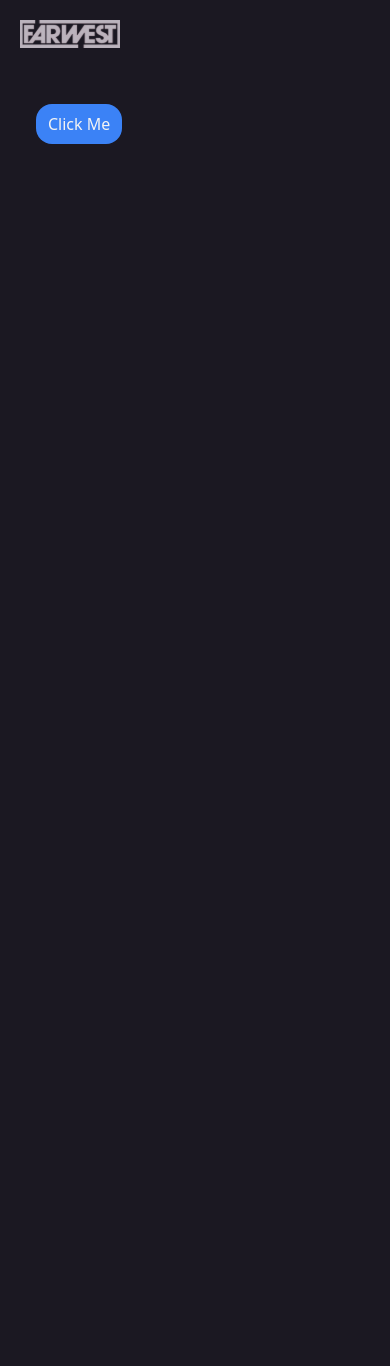
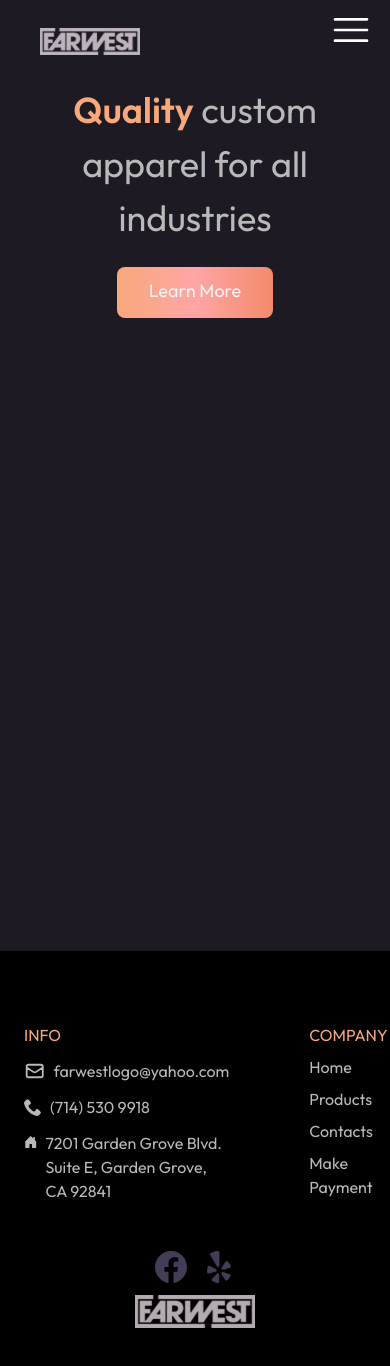
Before and after one commit to MoonWish-Studios/farwest-uniforms, a Next.js app: page / in a window 390 px wide. Before the commit the page ends 844 px from the top, so only its background shows below. Built offline with nearby package versions, Linux system fonts and the light colour scheme.

Commit message:
created navbar, footer, and began contact page

```diff
--- /dev/null
+++ b/app/(components)/Footer.tsx
@@ -0,0 +1,68 @@
+import React from "react"
+import Image from "next/image"
+import { BsFacebook } from "react-icons/bs"
+import { FaYelp } from "react-icons/fa"
+import { HiOutlineMail } from "react-icons/hi"
+import { ImPhone } from "react-icons/im"
+import { BsHouseDoorFill } from "react-icons/bs"
+import Link from "next/link"
+
+export default function Footer() {
+  return (
+    <footer className="bg-black">
+      {/* Flex Container */}
+      <div className="container flex flex-col-reverse justify-between px-6 py-10 mx-auto space-y-8 md:justify-between md:flex-row md:space-y-0">
+        {/* Logo and Social */}
+        <div className="flex flex-col-reverse items-center space-y-12 md:mr-32 md:flex-col md:space-y-4 md:items-start">
+          <div>
+            <Image src="/logo.svg" width={120} height={120} alt={""} />
+          </div>
+          <div className="flex justify-center pb-3 space-x-4">
+            <Link target="_blank" rel="noopener noreferrer" href="https://www.facebook.com/farwestuniforms/">
+              <BsFacebook size={32} color="#453D55" />
+            </Link>
+            <Link
+              target="_blank"
+              rel="noopener noreferrer"
+              href="https://www.yelp.com/biz/farwest-uniforms-and-embroidery-garden-grove-2?utm_campaign=www_business_share_popup&utm_medium=copy_link&utm_source=(direct)"
+            >
+              <FaYelp size={32} color="#453D55" />
+            </Link>
+          </div>
+        </div>
+        {/* Contact List */}
+        <div className="flex justify-around space-x-20 md:space-x-40">
+          <div className="flex flex-col w-3/5 space-y-3 text-textPrimary ">
+            <p className="text-gradientSub1">INFO</p>
+            <Link className="flex flex-row items-center space-x-2 hover:text-white" href="">
+              <HiOutlineMail size={22} /> <p>farwestlogo@yahoo.com</p>
+            </Link>
+            <Link className="flex flex-row items-center space-x-2 hover:text-white" href="">
+              <ImPhone size={18} />
+              <p>(714) 530 9918</p>
+            </Link>
+            <Link className="flex flex-row items-start space-x-2 hover:text-white" href="">
+              <BsHouseDoorFill className="pb-2" size={30} />
+              <p>7201 Garden Grove Blvd. Suite E, Garden Grove, CA 92841</p>
+            </Link>
+          </div>
+          <div className="flex flex-col space-y-2 md:w-3/5 text-textPrimary">
+            <p className="text-gradientSub1">COMPANY</p>
+            <Link className="hover:text-white" href="">
+              Home
+            </Link>
+            <Link className="hover:text-white" href="">
+              Products
+            </Link>
+            <Link className="hover:text-white" href="">
+              Contacts
+            </Link>
+            <Link className="hover:text-white" href="">
+              Make Payment
+            </Link>
+          </div>
+        </div>
+      </div>
+    </footer>
+  )
+}
--- /dev/null
+++ b/app/(components)/LearnMoreButton.tsx
@@ -0,0 +1,24 @@
+import React from "react"
+import Link from "next/link"
+
+export default function LearnMoreButton() {
+  return (
+    <div className="container h-screen">
+      <div className="flex flex-col items-center justify-center md:items-start">
+        {/* Text */}
+        <div className="mb-8 text-4xl leading-normal text-center md:text-4xl lg:text-5xl md:text-left md:w-2/3 md:pt-40 text-textPrimary">
+          <span className="font-semibold text-gradientSub1">Quality</span> custom apparel for all industries
+        </div>
+        {/* Button */}
+        <div>
+          <Link
+            href=""
+            className="p-4 px-8 pt-3 text-lg text-white rounded-lg hover:border bg-gradient-to-r from-gradientSub1 to-gradientSub3 via-gradientSub2"
+          >
+            Learn More
+          </Link>
+        </div>
+      </div>
+    </div>
+  )
+}
--- /dev/null
+++ b/app/(components)/MainNavigation.tsx
@@ -0,0 +1,12 @@
+import React from "react"
+import Navbar from "./Navbar"
+import MobileNavbar from "./MobileNavbar"
+
+export default function MainNavigation() {
+  return (
+    <div>
+      <Navbar />
+      <MobileNavbar />
+    </div>
+  )
+}
--- /dev/null
+++ b/app/(components)/MobileNavbar.tsx
@@ -0,0 +1,40 @@
+"use client"
+import React from "react"
+import Image from "next/image"
+import Link from "next/link"
+import { RxHamburgerMenu } from "react-icons/rx"
+import { IoCloseOutline } from "react-icons/io5"
+import { useState } from "react"
+
+export default function MobileNavbar() {
+  const [open, setOpen] = useState(false)
+
+  const hamburgerIcon = (
+    <RxHamburgerMenu className="hamburgerIcon" size="40px" color="white" onClick={() => setOpen(!open)} />
+  )
+  const closeIcon = <IoCloseOutline className="closeIcon" size="40px" color="white" onClick={() => setOpen(!open)} />
+
+  return (
+    <div className="mobileNav">
+      <div className="px-10">
+        <a href="/" className="mobileLogo">
+          <Image src="/logo.svg" width={100} height={100} alt={""} />
+        </a>
+      </div>
+      {open ? closeIcon : hamburgerIcon}
+      {open && (
+        <ul className="navItems">
+          <Link className="text-textPrimary hover:text-white" href="/">
+            Why Us
+          </Link>
+          <Link className="text-textPrimary hover:text-white" href="/services">
+            Services
+          </Link>
+          <Link className="text-textPrimary hover:text-white" href="/faq">
+            FAQ
+          </Link>
+        </ul>
+      )}
+    </div>
+  )
+}
--- a/app/(components)/Navbar.tsx
+++ b/app/(components)/Navbar.tsx
@@ -1,24 +1,29 @@
+"use client"
 import React from "react"
 import Link from "next/link"
 import Image from "next/image"
-import { loadGetInitialProps } from "next/dist/shared/lib/utils"
 
 export default function Navbar() {
   return (
-    <div className="container relative w-full p-5 mx-auto ">
+    <div className="container relative w-full p-5 mx-auto nav ">
       {/* Flex Container */}
       <div className="flex items-center justify-between">
-        <Image src="/logo.svg" width={100} height={100} alt={""} />
+        {/* Navbar Logo */}
+        <Link href="/">
+          <Image src="/logo.svg" width={130} height={130} alt={""} />
+        </Link>
+        {/* Navbar text */}
         <div className="items-center hidden space-x-12 md:flex text-textPrimary">
-          <Link href="" className="hover:text-darkGrayishBlue">
+          <a target="_blank" rel="noopener noreferrer" href="https://sanmar.com" className="hover:text-white">
             Products
-          </Link>
-          <Link href="" className="hover:text-darkGrayishBlue">
+          </a>
+          <Link href="/contact" className="hover:text-white">
             Contact Us
           </Link>
+
           <Link
             href=""
-            className="flex px-4 py-1.5 text-white rounded-lg font-semibold md:block hover:bg-brightRedLight bg-gradient-to-r from-gradientSub1 to-gradientSub3 via-gradientSub2"
+            className=" hover:border flex px-4 py-1.5 text-white rounded-lg font-semibold md:block bg-gradient-to-r from-gradientSub1 to-gradientSub3 via-gradientSub2"
           >
             Make Payment
           </Link>
--- /dev/null
+++ b/app/contact/page.tsx
@@ -0,0 +1,5 @@
+import React from "react"
+
+export default function page() {
+  return <div>page</div>
+}
--- a/app/layout.tsx
+++ b/app/layout.tsx
@@ -1,5 +1,6 @@
 import "./styles/globals.css"
-import Navbar from "./(components)/Navbar"
+import MainNavigation from "./(components)/MainNavigation"
+import Footer from "./(components)/Footer"
 
 export default function RootLayout({ children }: { children: React.ReactNode }) {
   return (
@@ -11,8 +12,9 @@ export default function RootLayout({ children }: { children: React.ReactNode })
       <head />
 
       <body className="bg-darkPurple">
-        <Navbar />
+        <MainNavigation />
         {children}
+        <Footer />
       </body>
     </html>
   )
--- a/app/page.tsx
+++ b/app/page.tsx
@@ -1,10 +1,11 @@
 import Image from "next/image"
+import LearnMoreButton from "./(components)/LearnMoreButton"
 
 // download headwind extension to autosort classnames so we see the same thing
 export default function Home() {
   return (
     <div className="container relative p-6 mx-auto">
-      <button className="px-3 py-2 m-3 font-sans text-white bg-blue-500 rounded-2xl font-inter">Click Me</button>
+      <LearnMoreButton />
     </div>
   )
 }
--- a/app/styles/globals.css
+++ b/app/styles/globals.css
@@ -12,3 +12,48 @@
   font-family: Outfit, system-ui, -apple-system, BlinkMacSystemFont, "Segoe UI", Roboto, Oxygen, Ubuntu, Cantarell,
     "Open Sans", "Helvetica Neue", sans-serif;
 }
+
+.mobileNav {
+  display: none;
+}
+
+@media (max-width: 768px) {
+  .nav {
+    display: none;
+  }
+  .mobileNav {
+    display: flex;
+    align-items: center;
+    height: 7vh;
+    background: var(--color-gradient-purple);
+  }
+  .mobileLogo {
+    margin-left: 2em;
+  }
+  .mobileNav .hamburgerIcon {
+    position: absolute;
+    right: 5%;
+    cursor: pointer;
+  }
+  .navItems li a {
+    color: rgb(230, 230, 230);
+    text-decoration: none;
+    font-size: 20px;
+  }
+  .navItems li a:hover {
+    color: white;
+  }
+
+  .navItems {
+    display: flex;
+    flex-direction: column;
+    position: absolute;
+    top: 6vh;
+    right: 0;
+    width: 100%;
+    background: var(--color-gradient-purple);
+    padding-left: 10%;
+    line-height: 30px;
+    padding-bottom: 1em;
+  }
+}
--- a/package.json
+++ b/package.json
@@ -18,6 +18,7 @@
     "next": "13.0.4",
     "react": "18.2.0",
     "react-dom": "18.2.0",
+    "react-icons": "^4.7.1",
     "typescript": "4.9.3"
   },
   "devDependencies": {
--- a/tailwind.config.js
+++ b/tailwind.config.js
@@ -9,14 +9,15 @@ module.exports = {
   theme: {
     extend: {
       colors: {
-        darkPurple: "#1B1822",
+        darkPurple: "#1D1A24",
+        darkerPurple: "#1B182",
         lightPurple: "#453D55",
         textPrimary: "#B9B9B9",
         white: "#F3F3F3",
         gradientSub1: "#F8A87B",
         gradientSub2: "#FFA5A5",
         gradientSub3: "#F28B6A",
-        gradient1: "linear-gradient(to right, gradientSub1 , gradientSub2)",
+        gradient1: "bg-gradient-to-r from-gradientSub1 via-gradientSub2 to-gradientSub3",
       },
       fontFamily: {
         Outfit: ["Outfit"],
```
Also changed, not shown: 1 other file (tests, documents, lock files or other folders).
